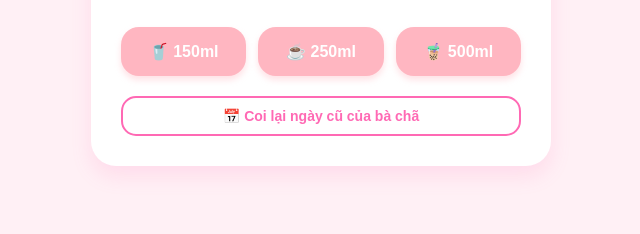
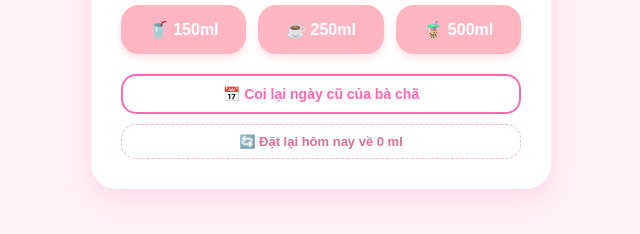
Before and after one commit to hoangson191995/unnuoc, a website: page index.html in a window 1280 px wide. Shown: the part 418-652 px from the top of the page, without its empty margins (319-959 px from the left). Drawn offline with Linux system fonts and the light colour scheme; no server answers.

Commit message:
Add reset button and API to reset daily progress

```diff
--- a/index.html
+++ b/index.html
@@ -117,6 +117,30 @@
 
         .btn-history:hover {
             background-color: #FFF0F5;
+        }
+
+        .btn-reset {
+            background-color: transparent;
+            color: #DB7093;
+            border: 1px dashed #FFB6C1;
+            border-radius: 15px;
+            padding: 9px 15px;
+            font-size: 13px;
+            font-weight: 600;
+            cursor: pointer;
+            width: 100%;
+            margin-top: 10px;
+            transition: all 0.2s;
+            display: flex;
+            align-items: center;
+            justify-content: center;
+            gap: 6px;
+        }
+
+        .btn-reset:hover {
+            background-color: #FFE4E1;
+            color: #C71585;
+            border-style: solid;
         }
 
         /* CSS chung cho Popup / Modal */
@@ -267,6 +291,7 @@
         </div>
 
         <button class="btn-history" onclick="openHistory()">📅 Coi lại ngày cũ của bà chã</button>
+        <button class="btn-reset" onclick="resetWater()">🔄 Đặt lại hôm nay về 0 ml</button>
     </div>
 
     <!-- Popup Thống kê lịch sử -->
@@ -405,6 +430,35 @@
             }
         }
 
+        // Đặt lại lượng nước hôm nay về 0
+        async function resetWater() {
+            const confirmed = confirm("Bà chã có chắc muốn đặt lại thanh tiến độ hôm nay về 0 ml không? 🌸");
+            if (!confirmed) return;
+
+            const resetBtn = document.querySelector('.btn-reset');
+            if (resetBtn) resetBtn.style.opacity = '0.6';
+
+            try {
+                let response = await fetch(`${API_URL}/reset`, {
+                    method: 'POST',
+                    headers: { 'Content-Type': 'application/json' }
+                });
+                let data = await response.json();
+
+                if (!response.ok) {
+                    throw new Error(data.error || 'Lỗi từ máy chủ: ' + response.status);
+                }
+
+                updateUI(0);
+                alert("Đã đặt lại thanh tiến độ về 0 ml rùi nha! 💧");
+            } catch (error) {
+                console.error("Lỗi khi reset:", error);
+                alert("Không thể đặt lại:\n" + (error.message || "Mạng lỗi rồi bà chã ơi!"));
+            } finally {
+                if (resetBtn) resetBtn.style.opacity = '1';
+            }
+        }
+
         function closeHistory() {
             document.getElementById('historyModal').style.display = 'none';
         }
```
Also changed, not shown: server.js (+22 -0 lines).
